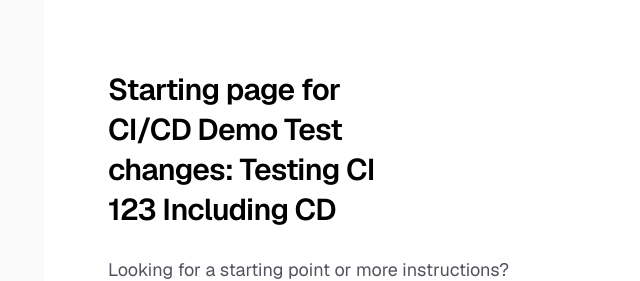
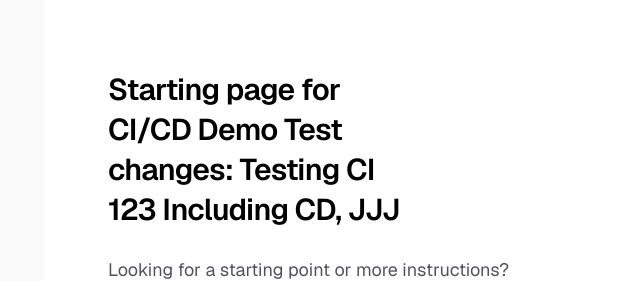
Before and after one commit to dvkcool/CI-CD_demo, a Next.js app: page / in a window 1280 px wide. Shown: the part 354-635 px from the top of the page, without its empty margins (212-852 px from the left). Built offline with nearby package versions, Linux system fonts and the light colour scheme.

Commit message:
Final step

```diff
--- a/app/page.tsx
+++ b/app/page.tsx
@@ -14,7 +14,7 @@ export default function Home() {
         <div className="flex flex-col items-center gap-6 text-center sm:items-start sm:text-left">
           <h1 className="max-w-xs text-3xl font-semibold leading-10 tracking-tight text-black dark:text-zinc-50">
            Starting page for CI/CD Demo Test changes: Testing CI 123
-           Including CD
+           Including CD, JJJ
           </h1>
           <p className="max-w-md text-lg leading-8 text-zinc-600 dark:text-zinc-400">
             Looking for a starting point or more instructions? Head over to{" "}
```
Also changed, not shown: 1 other file (tests, documents, lock files or other folders).
